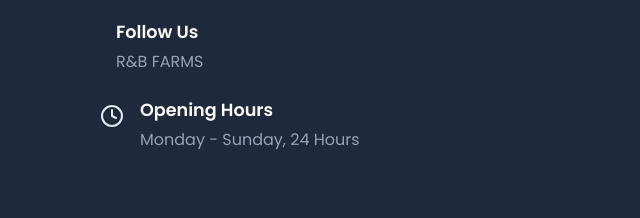
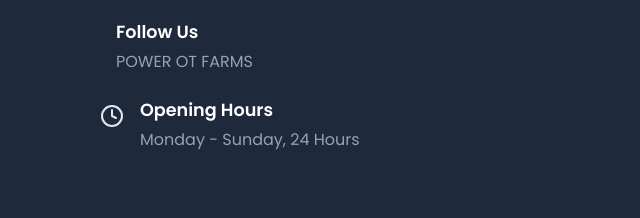
Before and after one commit to Sanjeev0506/rb, a plain HTML site: page services.html in a window 1280 px wide. Shown: the part 2241-2459 px from the top of the page, 564-1204 px from the left. Drawn offline with nearby package versions, Linux system fonts and the light colour scheme; some icons are missing.

Commit message:
Update services.html

```diff
--- a/services.html
+++ b/services.html
@@ -135,7 +135,7 @@
                         <i data-lucide="facebook"></i>
                         <div>
                             <h4>Follow Us</h4>
-                            <p>R&B FARMS</p>
+                            <p>POWER OT FARMS</p>
                         </div>
                     </div>
                      <div class="contact-info-block">
```
